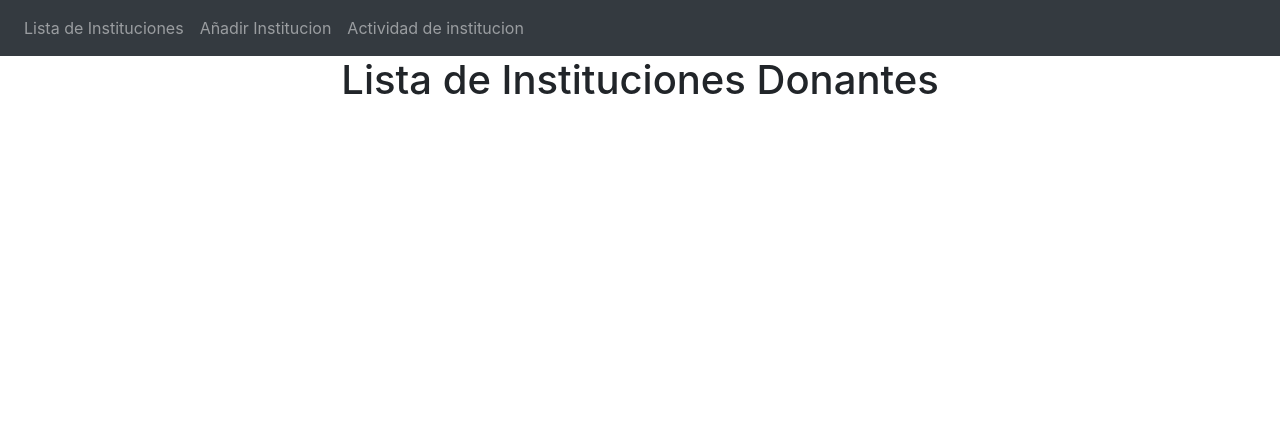
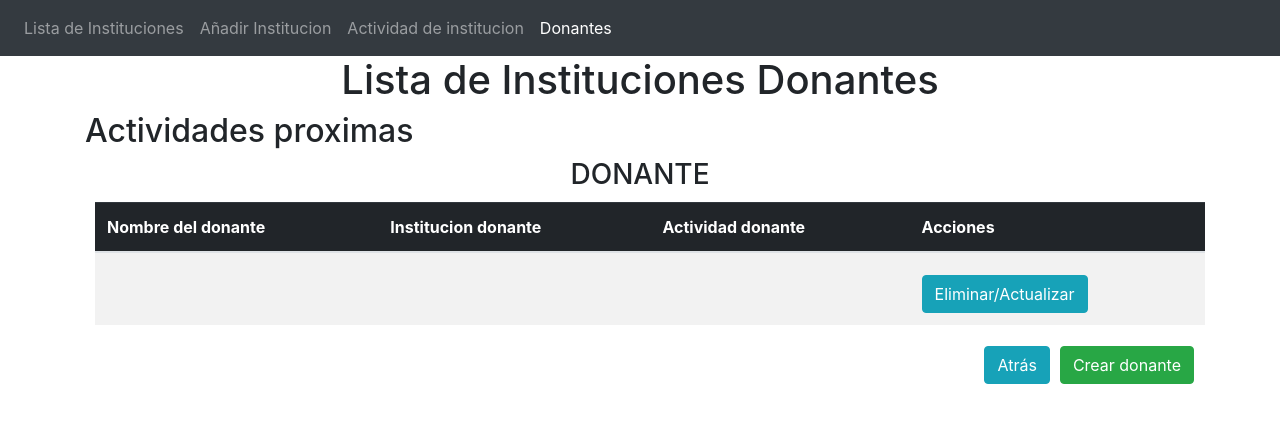
Before and after one commit to miguelvides/SNYA-Front-End, an Angular app: page /listar-donante in a window 1280 px wide. Before the commit this address led to /. Shown: the top 422 px of the page. Built offline with nearby package versions, Linux system fonts and the light colour scheme.

Commit message:
Donantes (Crear)

```diff
--- a/src/app/app-routing.module.ts
+++ b/src/app/app-routing.module.ts
@@ -4,12 +4,13 @@ import { NgModule } from '@angular/core';
 import { RouterModule, Routes } from '@angular/router';
 import { RegistrarInstitucionComponent } from './registrar-institucion/registrar-institucion.component';
 import { ActividadInstitucionComponent } from './actividad-institucion/actividad-institucion.component';
+import { ListarDonanteComponent } from './listar-donante/listar-donante.component';
 const routes: Routes = [
   {path : 'instituciones',component:ListaInstitucionesComponent},
   {path : '',redirectTo:'instituciones',pathMatch:'full'},
   {path : 'registrar-institucion',component:RegistrarInstitucionComponent}
   ,{path : 'actividad-institucion',component:ActividadInstitucionComponent}
-
+  ,{path : 'listar-donante',component:ListarDonanteComponent}
 ];
 
 @NgModule({
--- a/src/app/app.component.html
+++ b/src/app/app.component.html
@@ -9,6 +9,9 @@
     <li class="nav-item">
       <a routerLink="actividad-institucion" routerLinkActive="active" class="nav-link" >Actividad de institucion</a>
     </li>
+    <li class="nav-item">
+      <a routerLink="listar-donante" routerLinkActive="active" class="nav-link" >Donantes</a>
+    </li>
   </ul>
 </nav>
 
--- a/src/app/app.module.ts
+++ b/src/app/app.module.ts
@@ -7,13 +7,15 @@ import { ListaInstitucionesComponent } from './lista-instituciones/lista-institu
 import { HttpClientModule } from '@angular/common/http';
 import { RegistrarInstitucionComponent } from './registrar-institucion/registrar-institucion.component';
 import { FormsModule } from '@angular/forms';
+import { ListarDonanteComponent } from './listar-donante/listar-donante.component';
 
 
 @NgModule({
   declarations: [
     AppComponent,
     ListaInstitucionesComponent,
-    RegistrarInstitucionComponent
+    RegistrarInstitucionComponent,
+    ListarDonanteComponent
   ],
   imports: [
     BrowserModule,
--- /dev/null
+++ b/src/app/listar-donante/listar-donante.component.html
@@ -0,0 +1,32 @@
+<h2>Actividades proximas</h2>
+<h3 class="text-center">DONANTE</h3>
+
+<table class="table table-striped" style="margin: 10px;">
+
+    <thead class="table-dark">
+      <tr>
+      <th>Nombre del donante</th>
+        <th>Institucion donante</th>
+        <th>Actividad donante</th>
+        <th>Acciones</th>
+        </thead>
+          <tbody>
+            <tr>
+                <th> </th>
+                <th> </th>
+                <th> </th>
+                <td><button class="btn btn-info" style="margin-top: 10px;">Eliminar/Actualizar</button></td>
+            </tr>
+        </tbody>
+
+
+    </table>
+
+    <div class="row">
+        <div class="col-md-12">
+          <div class="d-flex justify-content-end">
+            <td><button class="btn btn-info"style="margin-top: 10px;">Atrás</button></td>
+            <td><button class="btn btn-success ml-2"style="margin-top: 10px;">Crear donante</button></td>
+          </div>
+        </div>
+      </div>
```
Also changed, not shown: src/app/listar-donante/listar-donante.component.ts (added, +10 -0 lines), src/app/listar-donante/listar-donante.component.css (added), 1 other file (tests, documents, lock files or other folders).
